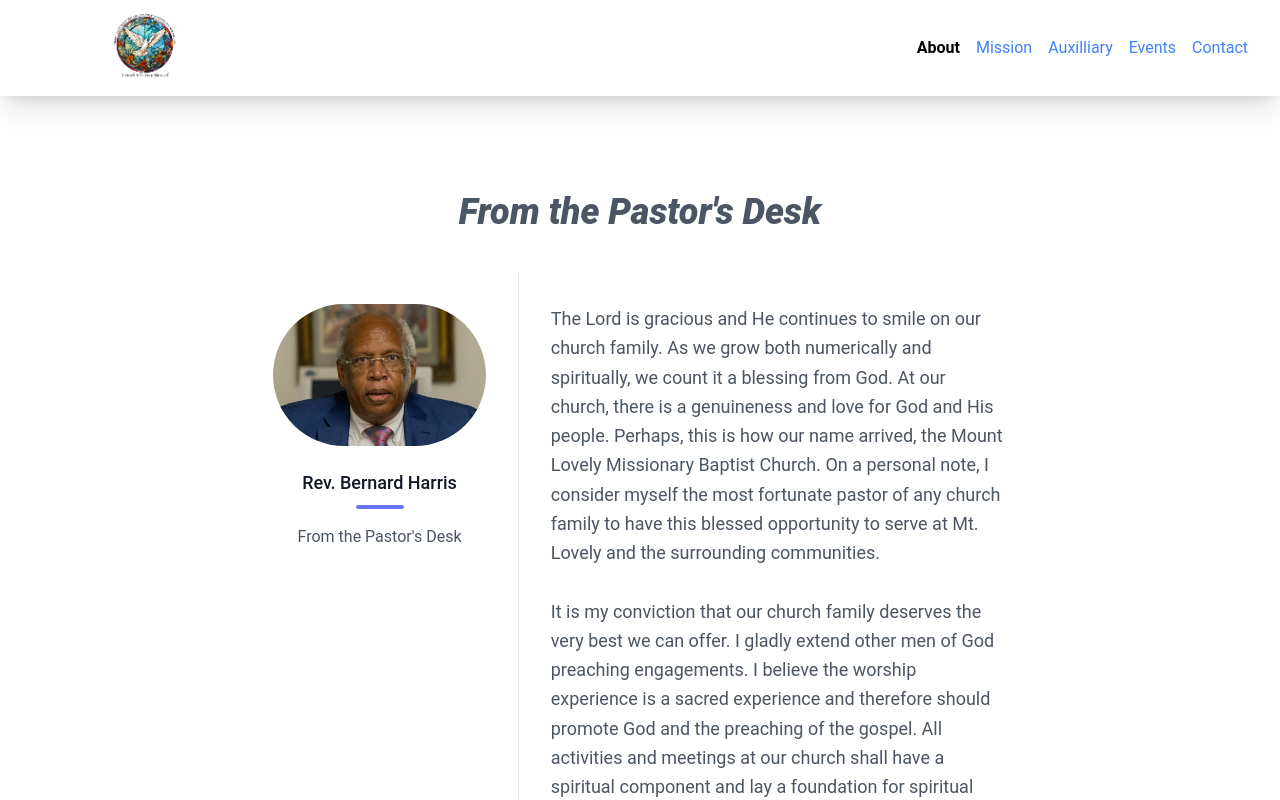
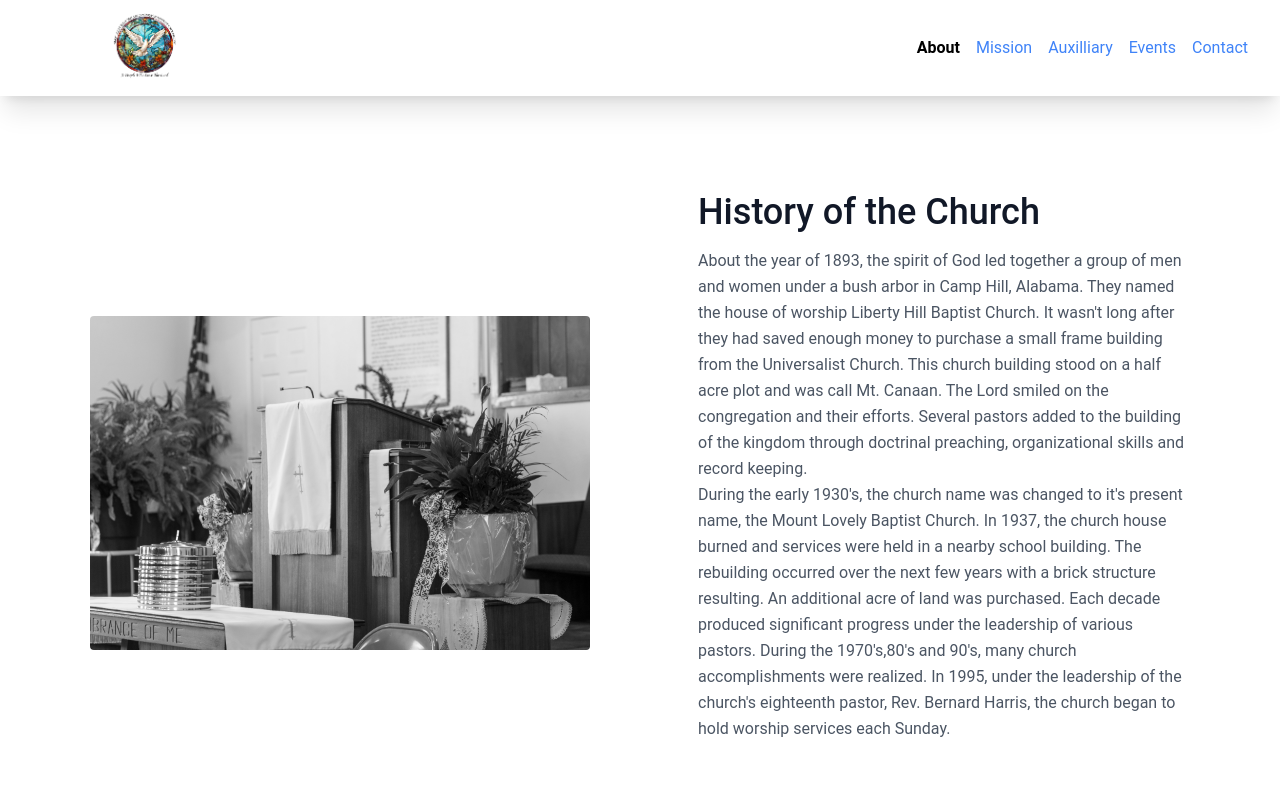
Before and after one commit to ch-MCMLXXXV/Church-website, a Next.js app: page /About in a window 1280 px wide. Shown: the top 800 px of the page. Built offline with nearby package versions, Linux system fonts and the light colour scheme.

Commit message:
feat: site mostly complete, deploying to finish edits

```diff
--- a/src/app/About/page.js
+++ b/src/app/About/page.js
@@ -4,6 +4,112 @@ import Image from 'next/image';
 export default function About() {
   return (
     <>
+      <section className='text-gray-600 body-font'>
+        <div className='container flex flex-col items-center px-5 py-24 mx-auto md:flex-row'>
+          <div className='w-5/6 mb-10 lg:max-w-lg lg:w-full md:w-1/2 md:mb-0'>
+            <Image
+              className='object-cover object-center rounded'
+              alt='pulpit'
+              src='/pulpit.jpg'
+              width={500}
+              height={500}
+            />
+          </div>
+          <div className='flex flex-col items-center text-center lg:flex-grow md:w-1/2 lg:pl-24 md:pl-16 md:items-start md:text-left'>
+            <h1 className='mb-4 text-3xl font-medium text-gray-900 title-font sm:text-4xl'>
+              History of the Church
+            </h1>
+            <p className='mb-8 leading-relaxed'>
+              About the year of 1893, the spirit of God led together a
+              group of men and women under a bush arbor in Camp Hill,
+              Alabama. They named the house of worship Liberty Hill
+              Baptist Church. It wasn&apos;t long after they had saved
+              enough money to purchase a small frame building from the
+              Universalist Church. This church building stood on a
+              half acre plot and was call Mt. Canaan. The Lord smiled
+              on the congregation and their efforts. Several pastors
+              added to the building of the kingdom through doctrinal
+              preaching, organizational skills and record keeping.
+              <br />
+              During the early 1930&apos;s, the church name was
+              changed to it&apos;s present name, the Mount Lovely
+              Baptist Church. In 1937, the church house burned and
+              services were held in a nearby school building. The
+              rebuilding occurred over the next few years with a brick
+              structure resulting. An additional acre of land was
+              purchased. Each decade produced significant progress
+              under the leadership of various pastors. During the
+              1970&apos;s,80&apos;s and 90&apos;s, many church
+              accomplishments were realized. In 1995, under the
+              leadership of the church&apos;s eighteenth pastor, Rev.
+              Bernard Harris, the church began to hold worship
+              services each Sunday.
+            </p>
+            {/* <div className='flex justify-center'>
+              <button className='inline-flex px-6 py-2 text-lg text-white bg-indigo-500 border-0 rounded focus:outline-none hover:bg-indigo-600'>
+                Button
+              </button>
+              <button className='inline-flex px-6 py-2 ml-4 text-lg text-gray-700 bg-gray-100 border-0 rounded focus:outline-none hover:bg-gray-200'>
+                Button
+              </button>
+            </div> */}
+          </div>
+        </div>
+      </section>
+      {/* <section class='text-gray-600 body-font'>
+        <div class='container px-5 py-24 mx-auto flex flex-wrap'>
+          <h2 class='sm:text-3xl text-2xl text-gray-900 font-medium title-font mb-2 md:w-2/5'>
+            History of the Church
+          </h2>
+          <div class='md:w-3/5 md:pl-6'>
+            <p class='leading-relaxed text-base'>
+              About the year of 1893, the spirit of God led together a
+              group of men and women under a bush arbor in Camp Hill,
+              Alabama. They named the house of worship Liberty Hill
+              Baptist Church. It wasn&apos;t long after they had saved
+              enough money to purchase a small frame building from the
+              Universalist Church. This church building stood on a
+              half acre plot and was call Mt. Canaan. The Lord smiled
+              on the congregation and their efforts. Several pastors
+              added to the building of the kingdom through doctrinal
+              preaching, organizational skills and record keeping.
+              <br />
+              During the early 1930&apos;s, the church name was
+              changed to it&apos;s present name, the Mount Lovely
+              Baptist Church. In 1937, the church house burned and
+              services were held in a nearby school building. The
+              rebuilding occurred over the next few years with a brick
+              structure resulting. An additional acre of land was
+              purchased. Each decade produced significant progress
+              under the leadership of various pastors. During the
+              1970&apos;s,80&apos;s and 90&apos;s, many church
+              accomplishments were realized. In 1995, under the
+              leadership of the church&apos;s eighteenth pastor, Rev.
+              Bernard Harris, the church began to hold worship
+              services each Sunday.
+            </p>
+            <div class='flex md:mt-4 mt-6'>
+              <button class='inline-flex text-white bg-indigo-500 border-0 py-1 px-4 focus:outline-none hover:bg-indigo-600 rounded'>
+                Button
+              </button>
+              <a class='text-indigo-500 inline-flex items-center ml-4'>
+                Learn More
+                <svg
+                  fill='none'
+                  stroke='currentColor'
+                  stroke-linecap='round'
+                  stroke-linejoin='round'
+                  stroke-width='2'
+                  class='w-4 h-4 ml-2'
+                  viewBox='0 0 24 24'
+                >
+                  <path d='M5 12h14M12 5l7 7-7 7'></path>
+                </svg>
+              </a>
+            </div>
+          </div>
+        </div>
+      </section> */}
       <section className='text-gray-600 body-font'>
         <div className='container flex flex-col px-5 py-24 mx-auto'>
           <div className='mx-auto lg:w-4/6'>
```
Also changed, not shown: public/pulpit.jpg (added).
